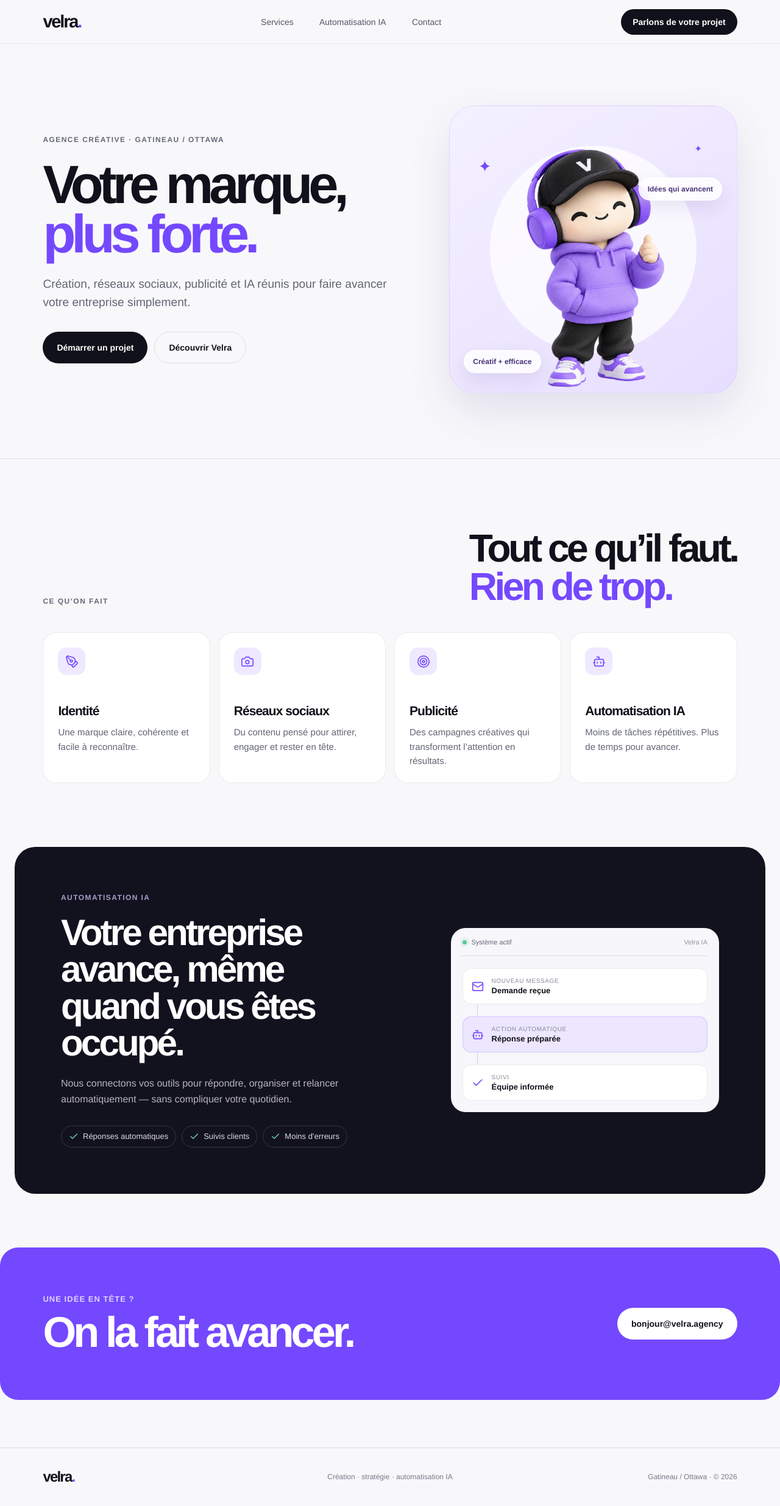
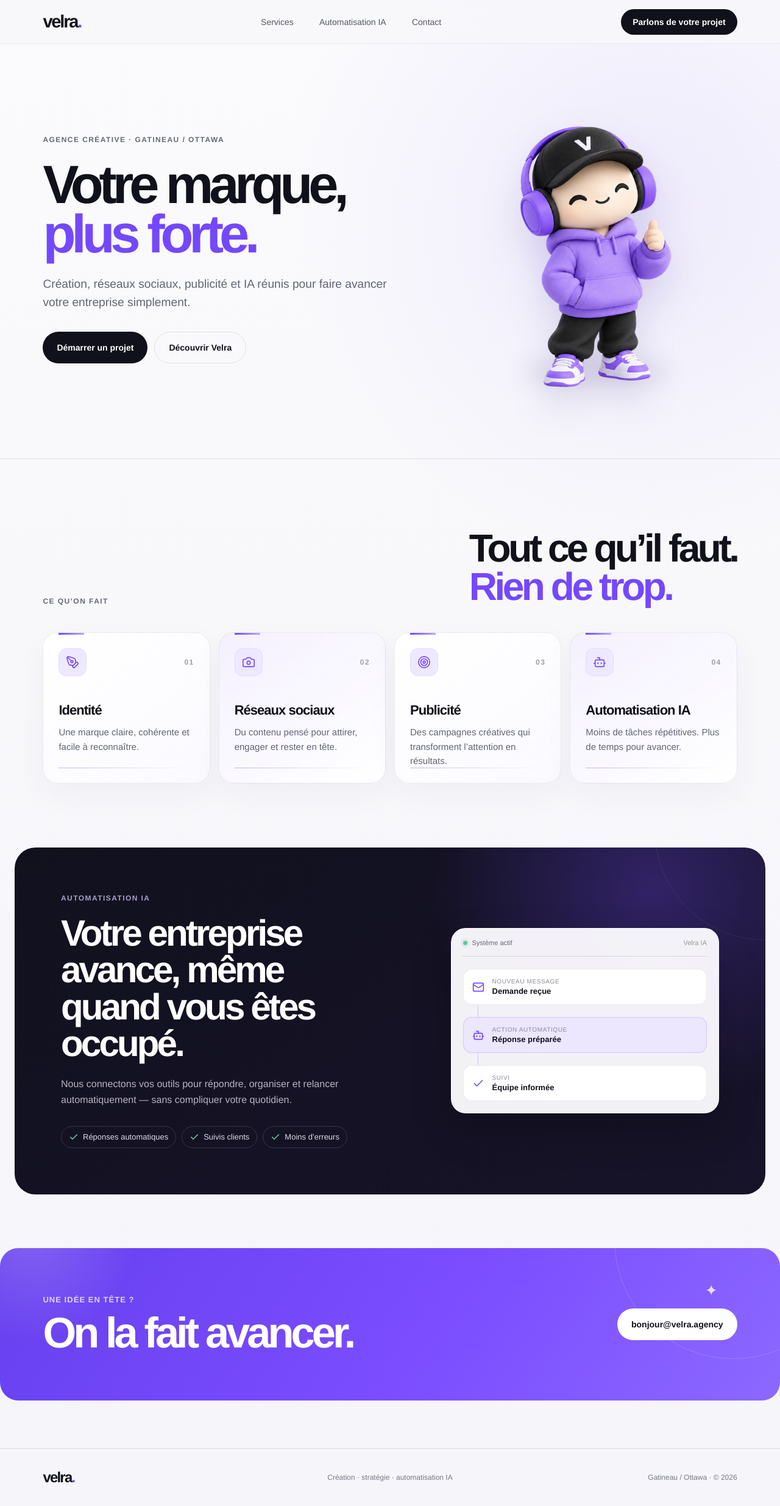
Before and after one commit to yanishmk/velra, a Next.js app: page / in a window 1280 px wide. Shown: the whole page at 61% size. Built offline with nearby package versions, Linux system fonts and the light colour scheme.

Commit message:
Update Site source

```diff
--- a/app/globals.css
+++ b/app/globals.css
@@ -13,7 +13,9 @@
 * { box-sizing: border-box; }
 html { max-width: 100%; overflow-x: hidden; scroll-behavior: smooth; }
 body {
-  background: var(--paper);
+  background:
+    radial-gradient(circle at 83% 13%, rgba(116, 72, 255, 0.085), transparent 25%),
+    linear-gradient(180deg, #fbfbfd 0%, var(--paper) 42%, #f6f5fa 100%);
   color: var(--ink);
   font-family: "Helvetica Neue", Inter, Arial, sans-serif;
   margin: 0;
@@ -75,37 +77,35 @@ main { min-height: 100vh; overflow: hidden; width: 100%; }
 
 .mascot-stage {
   aspect-ratio: 1;
-  background: linear-gradient(145deg, #f4f1ff, #e7deff);
-  border: 1px solid rgba(116, 72, 255, 0.1);
-  border-radius: 42px;
-  box-shadow: 0 28px 70px rgba(62, 44, 124, 0.12);
   isolation: isolate;
-  overflow: hidden;
+  overflow: visible;
   position: relative;
 }
-.soft-orb { background: rgba(255,255,255,0.74); border-radius: 50%; height: 72%; left: 14%; position: absolute; top: 14%; width: 72%; }
-.mascot { object-fit: contain; object-position: center bottom; padding: 5% 6% 0; z-index: 2; }
-.spark { color: var(--violet); font-size: 26px; position: absolute; z-index: 3; }
-.spark-one { left: 10%; top: 18%; }
-.spark-two { font-size: 15px; right: 12%; top: 13%; }
-.floating-note { backdrop-filter: blur(12px); background: rgba(255,255,255,0.84); border: 1px solid rgba(255,255,255,0.92); border-radius: 999px; box-shadow: 0 12px 30px rgba(55,39,116,0.1); color: #473478; font-size: 12px; font-weight: 720; padding: 11px 14px; position: absolute; z-index: 4; }
-.note-top { right: 5%; top: 25%; }
-.note-bottom { bottom: 7%; left: 5%; }
+.mascot-stage::before { background: radial-gradient(circle, rgba(222, 211, 255, 0.68) 0%, rgba(238, 233, 255, 0.24) 44%, transparent 70%); border-radius: 50%; content: ""; inset: 8%; position: absolute; z-index: -1; }
+.mascot-stage::after { background: rgba(50, 35, 101, 0.12); border-radius: 50%; bottom: 4%; content: ""; filter: blur(18px); height: 7%; left: 25%; position: absolute; width: 52%; z-index: -1; }
+.mascot { filter: drop-shadow(0 28px 30px rgba(47, 32, 105, 0.13)); object-fit: contain; object-position: center bottom; padding: 1% 2% 0; z-index: 2; }
 
 .services { border-top: 1px solid var(--line); padding-bottom: 105px; padding-top: 95px; }
 .section-heading { align-items: end; display: flex; justify-content: space-between; margin-bottom: 44px; }
 .section-heading h2 { font-size: clamp(43px, 5vw, 66px); letter-spacing: -0.07em; line-height: 0.98; margin: 20px 0 0; }
 .section-heading h2 span { color: var(--violet); }
 .service-grid { display: grid; gap: 14px; grid-template-columns: repeat(4, 1fr); }
-.service-card { background: var(--white); border: 1px solid rgba(16,17,26,0.08); border-radius: 22px; min-height: 235px; padding: 24px; transition: border-color 180ms ease, box-shadow 180ms ease, transform 180ms ease; }
-.service-card:hover { border-color: rgba(116,72,255,0.3); box-shadow: 0 22px 50px rgba(49,38,92,0.08); transform: translateY(-4px); }
-.service-icon { align-items: center; background: var(--violet-soft); border-radius: 14px; color: var(--violet); display: flex; height: 45px; justify-content: center; width: 45px; }
-.service-card h3 { font-size: 21px; letter-spacing: -0.045em; margin: 47px 0 11px; }
+.service-card { background: linear-gradient(145deg, rgba(255,255,255,0.96), rgba(250,249,255,0.88)); border: 1px solid rgba(16,17,26,0.075); border-radius: 25px; box-shadow: 0 18px 50px rgba(50, 40, 90, 0.045); min-height: 245px; overflow: hidden; padding: 25px; position: relative; transition: border-color 180ms ease, box-shadow 180ms ease, transform 180ms ease; }
+.service-card::before { background: linear-gradient(90deg, var(--violet), #bca9ff); content: ""; height: 3px; left: 25px; position: absolute; top: 0; width: 42px; }
+.service-card:nth-child(2), .service-card:nth-child(4) { background: linear-gradient(145deg, rgba(244,240,255,0.95), rgba(255,255,255,0.9)); }
+.service-card:hover { border-color: rgba(116,72,255,0.27); box-shadow: 0 26px 65px rgba(49,38,92,0.1); transform: translateY(-5px); }
+.service-card-top { align-items: center; display: flex; justify-content: space-between; }
+.service-card-top > span { color: #a09da9; font-size: 12px; font-weight: 700; letter-spacing: 0.12em; }
+.service-icon { align-items: center; background: var(--violet-soft); border: 1px solid rgba(116,72,255,0.08); border-radius: 14px; color: var(--violet); display: flex; height: 46px; justify-content: center; width: 46px; }
+.service-card h3 { font-size: 22px; letter-spacing: -0.045em; margin: 43px 0 11px; }
 .service-card p { color: var(--muted); font-size: 15px; line-height: 1.55; margin: 0; }
+.service-rule { background: linear-gradient(90deg, rgba(116,72,255,0.42), transparent); bottom: 24px; height: 1px; left: 25px; position: absolute; width: calc(100% - 50px); }
 
 .ai-section {
   align-items: center;
-  background: var(--night);
+  background:
+    radial-gradient(circle at 85% 12%, rgba(116,72,255,0.3), transparent 31%),
+    linear-gradient(145deg, #11111e, #171329);
   border-radius: 34px;
   color: white;
   display: grid;
@@ -113,9 +113,13 @@ main { min-height: 100vh; overflow: hidden; width: 100%; }
   grid-template-columns: 1fr 0.82fr;
   margin-bottom: 88px;
   max-width: 1240px;
+  overflow: hidden;
   padding: clamp(45px, 6vw, 76px);
+  position: relative;
   width: calc(100% - 48px);
 }
+.ai-section::before { border: 1px solid rgba(255,255,255,0.07); border-radius: 50%; content: ""; height: 360px; position: absolute; right: -180px; top: -210px; width: 360px; }
+.ai-copy, .automation-card { position: relative; z-index: 1; }
 .eyebrow.light { color: #a89dc8; }
 .ai-copy h2 { font-size: clamp(40px, 4.7vw, 63px); letter-spacing: -0.065em; line-height: 1; margin: 21px 0 23px; }
 .ai-copy > p:not(.eyebrow) { color: #b6b3c2; font-size: 16px; line-height: 1.65; margin: 0; max-width: 585px; }
@@ -123,7 +127,7 @@ main { min-height: 100vh; overflow: hidden; width: 100%; }
 .benefits span { align-items: center; border: 1px solid rgba(255,255,255,0.15); border-radius: 999px; color: #ddd9e7; display: flex; font-size: 13px; gap: 7px; padding: 9px 12px; }
 .benefits svg { color: #75d8b0; }
 
-.automation-card { background: #f7f6fa; border-radius: 24px; color: var(--ink); padding: 19px; }
+.automation-card { background: rgba(250,249,253,0.97); border: 1px solid rgba(255,255,255,0.7); border-radius: 24px; box-shadow: 0 28px 65px rgba(0,0,0,0.22); color: var(--ink); padding: 19px; }
 .automation-top { align-items: center; border-bottom: 1px solid var(--line); display: flex; justify-content: space-between; margin: -2px -2px 20px; padding: 0 2px 16px; }
 .automation-top span { align-items: center; color: #656775; display: flex; font-size: 11px; gap: 8px; }
 .automation-top i { background: var(--green); border-radius: 50%; box-shadow: 0 0 0 4px rgba(88,201,155,0.13); height: 7px; width: 7px; }
@@ -138,16 +142,22 @@ main { min-height: 100vh; overflow: hidden; width: 100%; }
 
 .contact {
   align-items: center;
-  background: var(--violet);
+  background: linear-gradient(125deg, #6740ee 0%, #7b4dff 55%, #8c68ff 100%);
   border-radius: 30px;
   color: white;
   display: flex;
   justify-content: space-between;
   margin-bottom: 78px;
   min-height: 250px;
+  overflow: hidden;
   padding-bottom: 54px;
   padding-top: 54px;
+  position: relative;
 }
+.contact::before { border: 1px solid rgba(255,255,255,0.18); border-radius: 50%; content: ""; height: 390px; position: absolute; right: -120px; top: -210px; width: 390px; }
+.contact::after { background: radial-gradient(circle, rgba(255,255,255,0.17), transparent 68%); content: ""; height: 360px; left: -130px; position: absolute; top: -200px; width: 360px; }
+.contact > div, .contact > a { position: relative; z-index: 2; }
+.contact-mark { color: rgba(255,255,255,0.8); font-size: 25px; position: absolute; right: 8%; top: 22%; z-index: 2; }
 .contact p { color: #ddd3ff; font-size: 13px; font-weight: 720; letter-spacing: 0.08em; margin: 0 0 14px; text-transform: uppercase; }
 .contact h2 { font-size: clamp(46px, 5.5vw, 75px); letter-spacing: -0.07em; line-height: 0.95; margin: 0; }
 .light-button { background: white; color: var(--ink); }
@@ -194,10 +204,7 @@ main { min-height: 100vh; overflow: hidden; width: 100%; }
   .hero-lead { font-size: 16px; }
   .hero-actions { align-items: stretch; flex-direction: column; }
   .button { width: 100%; }
-  .mascot-stage { border-radius: 28px; }
-  .floating-note { font-size: 11px; padding: 9px 11px; }
-  .note-top { right: 3%; }
-  .note-bottom { bottom: 4%; left: 3%; }
+  .mascot-stage { margin-inline: auto; max-width: 430px; }
   .services { padding-bottom: 68px; padding-top: 64px; }
   .section-heading h2 { font-size: 42px; }
   .service-grid { grid-template-columns: 1fr; }
--- a/app/page.tsx
+++ b/app/page.tsx
@@ -15,21 +15,25 @@ import { useState } from "react";
 
 const services = [
   {
+    number: "01",
     icon: PenTool,
     title: "Identité",
     copy: "Une marque claire, cohérente et facile à reconnaître.",
   },
   {
+    number: "02",
     icon: Camera,
     title: "Réseaux sociaux",
     copy: "Du contenu pensé pour attirer, engager et rester en tête.",
   },
   {
+    number: "03",
     icon: Target,
     title: "Publicité",
     copy: "Des campagnes créatives qui transforment l’attention en résultats.",
   },
   {
+    number: "04",
     icon: Bot,
     title: "Automatisation IA",
     copy: "Moins de tâches répétitives. Plus de temps pour avancer.",
@@ -93,11 +97,6 @@ export default function Home() {
         </div>
 
         <div className="mascot-stage" aria-label="Mascotte Velra">
-          <div className="soft-orb" />
-          <span className="spark spark-one">✦</span>
-          <span className="spark spark-two">✦</span>
-          <div className="floating-note note-top">Idées qui avancent</div>
-          <div className="floating-note note-bottom">Créatif + efficace</div>
           <Image
             className="mascot"
             src="/images/velra-mascot-simple-v2.png"
@@ -120,9 +119,13 @@ export default function Home() {
             const Icon = service.icon;
             return (
               <article className="service-card" key={service.title}>
-                <div className="service-icon"><Icon size={22} strokeWidth={1.8} /></div>
+                <div className="service-card-top">
+                  <div className="service-icon"><Icon size={22} strokeWidth={1.8} /></div>
+                  <span>{service.number}</span>
+                </div>
                 <h3>{service.title}</h3>
                 <p>{service.copy}</p>
+                <div className="service-rule" />
               </article>
             );
           })}
@@ -166,6 +169,7 @@ export default function Home() {
       </section>
 
       <section className="contact page-width" id="contact">
+        <span className="contact-mark" aria-hidden="true">✦</span>
         <div>
           <p>Une idée en tête ?</p>
           <h2>On la fait avancer.</h2>
```
